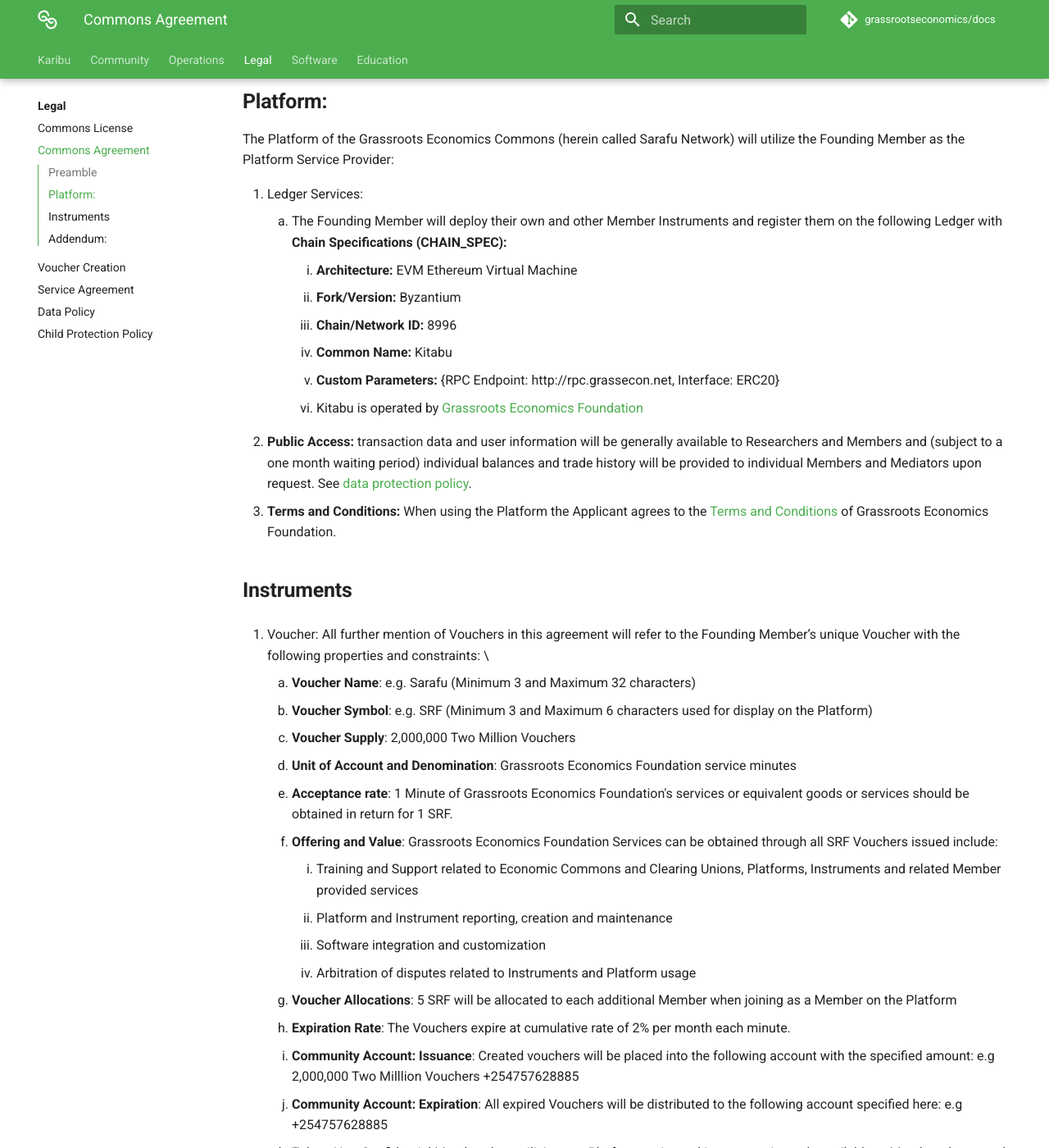
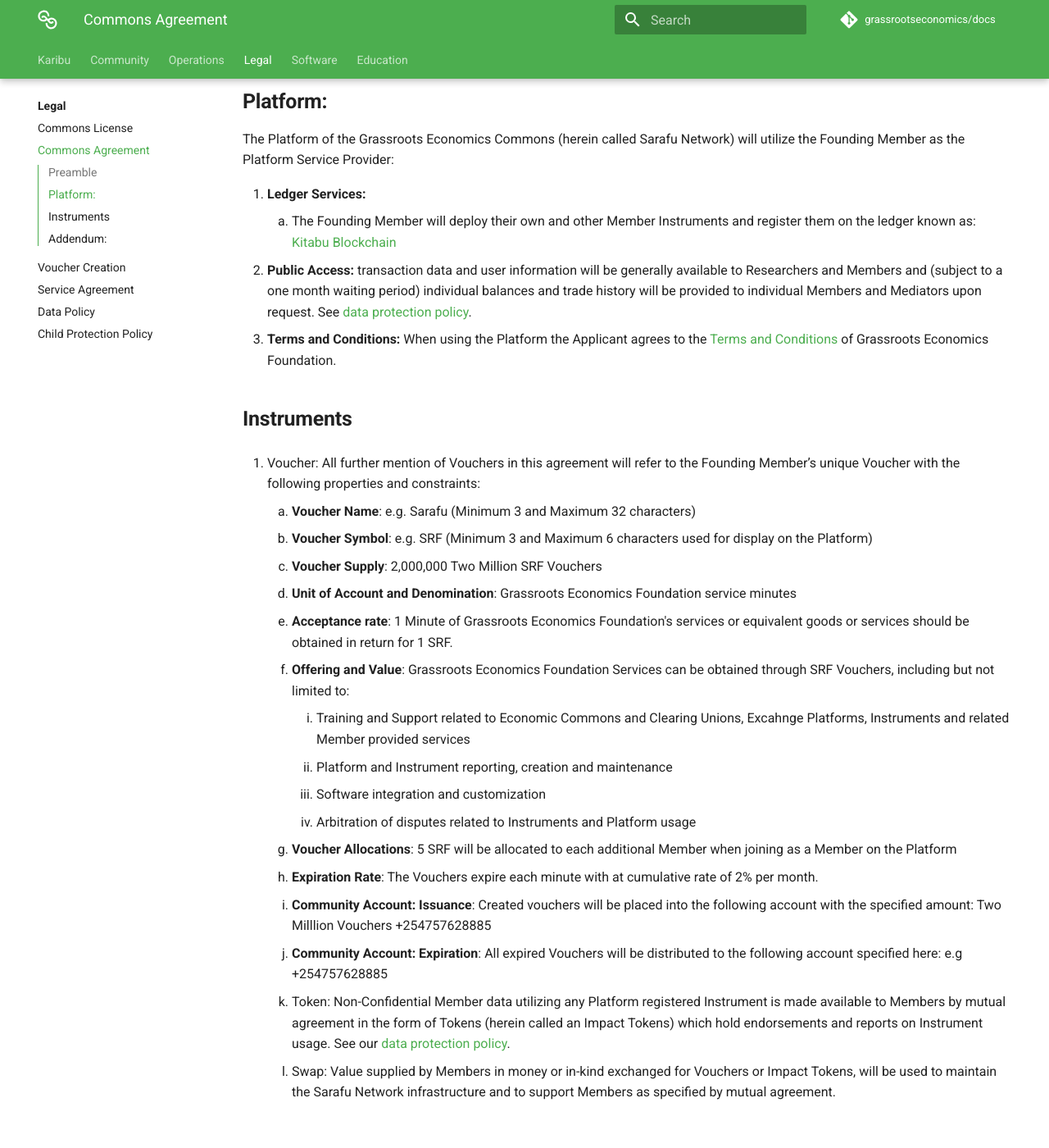
Before and after one commit to grassrootseconomics/docs.grassecon.org, an MkDocs documentation site: the page built from docs/legal/agreement.md, in a window 1280 px wide and 1400 px high, scrolled down 381 px. Shown: the whole window at 82% size. Built offline with MkDocs 1.6.1 and Material for MkDocs 9.7.7, drawn with Linux system fonts in a browser that asks for light colours; comment, search, counter and statistics services are not loaded; some of the changed text lies outside the part shown.

Commit message:
moved chainspec

```diff
--- a/docs/legal/agreement.md
+++ b/docs/legal/agreement.md
@@ -13,36 +13,30 @@
 
 The Platform of the Grassroots Economics Commons (herein called Sarafu Network) will utilize the Founding Member as the Platform Service Provider:
 
-1. Ledger Services:
-    1. The Founding Member will deploy their own and other Member Instruments and register them on the following Ledger with **Chain Specifications (CHAIN_SPEC):**
-        1. **Architecture:** EVM Ethereum Virtual Machine
-        2. **Fork/Version:** Byzantium
-        3. **Chain/Network ID:** 8996
-        4. **Common Name:** Kitabu
-        5. **Custom Parameters:** {RPC Endpoint: http://rpc.grassecon.net, Interface: ERC20}
-        6. Kitabu is operated by[ Grassroots Economics Foundation](https://grassecon.org)
-2. **Public Access:** transaction data and user information will be generally available to Researchers and Members and (subject to a one month waiting period) individual balances and trade history will be provided to individual Members and Mediators upon request. See[ data protection policy](https://docs.grassecon.org/legal/data_policy/).
-3. **Terms and Conditions:** When using the Platform the Applicant agrees to the[ Terms and Conditions](https://grassecon.org/pages/terms-and-conditions.html) of Grassroots Economics Foundation.
+1. **Ledger Services:**
+    1. The Founding Member will deploy their own and other Member Instruments and register them on the ledger known as: [Kitabu Blockchain](/software/kitabu)
+2. **Public Access:** transaction data and user information will be generally available to Researchers and Members and (subject to a one month waiting period) individual balances and trade history will be provided to individual Members and Mediators upon request. See [data protection policy](https://docs.grassecon.org/legal/data_policy/).
+3. **Terms and Conditions:** When using the Platform the Applicant agrees to the [Terms and Conditions](https://grassecon.org/pages/terms-and-conditions.html) of Grassroots Economics Foundation.
 
 ## **Instruments**
 
-1. Voucher: All further mention of Vouchers in this agreement will refer to the Founding Member’s unique Voucher with the following properties and constraints: \
+1. Voucher: All further mention of Vouchers in this agreement will refer to the Founding Member’s unique Voucher with the following properties and constraints:
 
     1. **Voucher Name**: e.g. Sarafu (Minimum 3 and Maximum 32 characters)
     2. **Voucher Symbol**: e.g. SRF (Minimum 3 and Maximum 6 characters used for display on the Platform)
-    3. **Voucher Supply**: 2,000,000 Two Million Vouchers
+    3. **Voucher Supply**: 2,000,000 Two Million SRF Vouchers
     4. **Unit of Account and Denomination**: Grassroots Economics Foundation service minutes
     5. **Acceptance rate**: 1 Minute of Grassroots Economics Foundation's services or equivalent goods or services should be obtained in return for 1 SRF.
-    6. **Offering and Value**: Grassroots Economics Foundation Services can be obtained through all SRF Vouchers issued include:
-        1. Training and Support related to Economic Commons and Clearing Unions, Platforms, Instruments and related Member provided services
+    6. **Offering and Value**: Grassroots Economics Foundation Services can be obtained through SRF Vouchers, including but not limited to:
+        1. Training and Support related to Economic Commons and Clearing Unions, Excahnge Platforms, Instruments and related Member provided services
         2. Platform and Instrument reporting, creation and maintenance
         3. Software integration and customization
         4. Arbitration of disputes related to Instruments and Platform usage
     7. **Voucher Allocations**: 5 SRF will be allocated to each additional Member when joining as a Member on the Platform
-    8. **Expiration Rate**: The Vouchers expire at cumulative rate of 2% per month each minute.
-    9. **Community Account: Issuance**: Created vouchers will be placed into the following account with the specified amount: e.g 2,000,000 Two Milllion Vouchers +254757628885
+    8. **Expiration Rate**: The Vouchers expire each minute with at cumulative rate of 2% per month.
+    9. **Community Account: Issuance**: Created vouchers will be placed into the following account with the specified amount: Two Milllion Vouchers +254757628885
     10. **Community Account: Expiration**: All expired Vouchers will be distributed to the following account specified here: e.g +254757628885
-2. Token: Non-Confidential Member data utilizing any Platform registered Instrument is made available to Members by mutual agreement in the form of Tokens (herein called an Impact Tokens) which hold endorsements and reports on Instrument usage. See[ data protection policy](https://docs.grassecon.org/legal/data_policy/).
+2. Token: Non-Confidential Member data utilizing any Platform registered Instrument is made available to Members by mutual agreement in the form of Tokens (herein called an Impact Tokens) which hold endorsements and reports on Instrument usage. See our [data protection policy](https://docs.grassecon.org/legal/data_policy/).
 3. Swap: Value supplied by Members in money or in-kind exchanged for Vouchers or Impact Tokens, will be used to maintain the Sarafu Network infrastructure and to support Members as specified by mutual agreement.
 
 ## **Addendum:**
```
Also changed, not shown: other parts of docs/legal/agreement.md (+1 -1 lines), docs/software/kitabu.md (+14 -0 lines).
